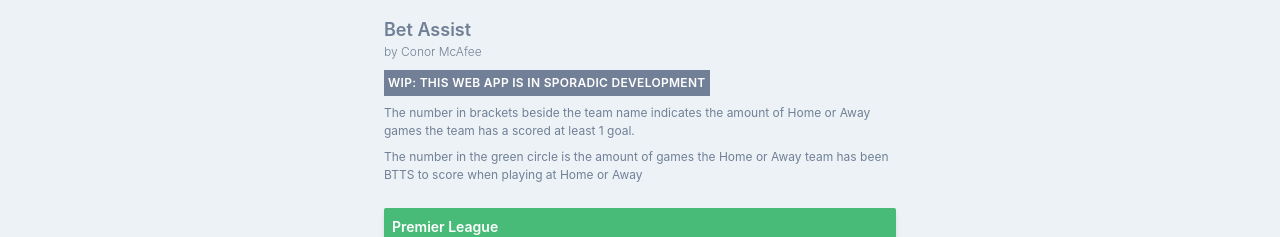
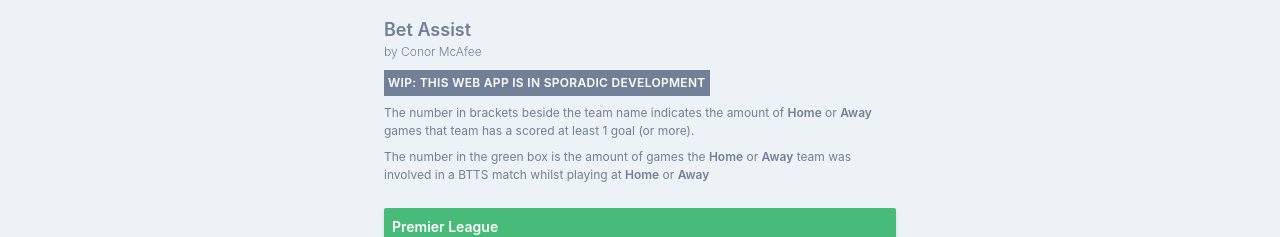
Before and after one commit to conormcafee/bet-assist, a React (Create React App) app: page / in a window 1280 px wide. Shown: the top 237 px of the page. Built offline with nearby package versions, Linux system fonts and the light colour scheme; no server answers.

Commit message:
Refinements

```diff
--- a/src/betTypes/btts.js
+++ b/src/betTypes/btts.js
@@ -1,4 +1,9 @@
-export const BTTS = (matches = [], teamId = 0, type = "") => {
+export const BTTS = (
+  matches = [],
+  teamId = 0,
+  type = "",
+  isHomeTeam = true
+) => {
   const teamMatches = matches.filter(
     match => match.homeTeam.id === teamId || match.awayTeam.id === teamId
   );
@@ -14,10 +19,24 @@ export const BTTS = (matches = [], teamId = 0, type = "") => {
       awayGames.filter(match => match.score.fullTime.awayTeam > 0).length
     }/${awayGames.length}`;
   } else if (type === "both") {
-    return teamMatches.filter(
-      match =>
-        match.score.fullTime.homeTeam > 0 && match.score.fullTime.awayTeam
-    ).length;
+    let games;
+    if (isHomeTeam) {
+      games = teamMatches.filter(match => match.homeTeam.id === teamId);
+    } else {
+      games = teamMatches.filter(match => match.awayTeam.id === teamId);
+    }
+
+    return `${
+      games.filter(
+        game =>
+          game.score.fullTime.homeTeam > 0 && game.score.fullTime.awayTeam > 0
+      ).length
+    } / ${
+      teamMatches.filter(
+        match =>
+          match.score.fullTime.homeTeam > 0 && match.score.fullTime.awayTeam > 0
+      ).length
+    }`;
   } else {
     return 0;
   }
--- a/src/components/Fixtures/components/TeamName.js
+++ b/src/components/Fixtures/components/TeamName.js
@@ -4,7 +4,7 @@ import { BTTS } from "../../../betTypes";
 const TeamName = ({ team, pastMatches, type }) => (
   <span className="flex-1 text-xs px-2">
     {team.name}
-    <span className="text-green-500 font-semibold pl-1">
+    <span className="text-gray-600 font-semibold pl-1">
       ({BTTS(pastMatches, team.id, type)})
     </span>
   </span>
--- a/src/components/Fixtures/layout.js
+++ b/src/components/Fixtures/layout.js
@@ -24,12 +24,14 @@ const FixturesLayout = ({ title, matches, pastMatches }) => (
               pastMatches={pastMatches}
               team={match.homeTeam.id}
               type="both"
+              isHomeTeam={true}
             />
             <span className="text-xs px-2 font-light">vs</span>
             <GoalsIndictor
               pastMatches={pastMatches}
               team={match.awayTeam.id}
               type="both"
+              isHomeTeam={false}
             />
           </div>
           <TeamName
--- a/src/components/GoalsIndicator/index.js
+++ b/src/components/GoalsIndicator/index.js
@@ -1,8 +1,13 @@
 import React from "react";
 import GoalsIndicatorLayout from "./layout";
 
-const GoalsIndicator = ({ pastMatches, team, type }) => (
-  <GoalsIndicatorLayout pastMatches={pastMatches} team={team} type={type} />
+const GoalsIndicator = ({ pastMatches, team, type, isHomeTeam }) => (
+  <GoalsIndicatorLayout
+    pastMatches={pastMatches}
+    team={team}
+    type={type}
+    isHomeTeam={isHomeTeam}
+  />
 );
 
 export default GoalsIndicator;
--- a/src/components/GoalsIndicator/layout.js
+++ b/src/components/GoalsIndicator/layout.js
@@ -1,8 +1,8 @@
 import React from "react";
 import { BTTS } from "../../betTypes";
-const GoalsIndicatorLayout = ({ pastMatches, team, type }) => (
-  <span className="[ flex flex-none items-center justify-center ][ text-white bg-green-500 font-bold ][ text-xxs ][ h-5 w-5 rounded-full ]">
-    {BTTS(pastMatches, team, type)}
+const GoalsIndicatorLayout = ({ pastMatches, team, type, isHomeTeam }) => (
+  <span className="[ flex flex-none items-center justify-center ][ text-white bg-green-500 font-bold ][ text-xxs ][ h-5 w-10 rounded-sm ]">
+    {BTTS(pastMatches, team, type, isHomeTeam)}
   </span>
 );
 
--- a/src/screens/Home/layout.js
+++ b/src/screens/Home/layout.js
@@ -14,13 +14,18 @@ const HomeLayout = () => (
       </p>
 
       <p className="text-xs mb-2">
-        The number in brackets beside the team name indicates the amount of Home
-        or Away games the team has a scored at least 1 goal.
+        The number in brackets beside the team name indicates the amount of{" "}
+        <span className="font-semibold">Home</span> or{" "}
+        <span className="font-semibold">Away</span> games that team has a scored
+        at least 1 goal (or more).
       </p>
 
       <p className="text-xs mb-2">
-        The number in the green circle is the amount of games the Home or Away
-        team has been BTTS to score when playing at Home or Away
+        The number in the green box is the amount of games the{" "}
+        <span className="font-semibold">Home</span> or{" "}
+        <span className="font-semibold">Away</span> team was involved in a BTTS
+        match whilst playing at <span className="font-semibold">Home</span> or{" "}
+        <span className="font-semibold">Away</span>
       </p>
     </header>
     <NextGameweek />
```
